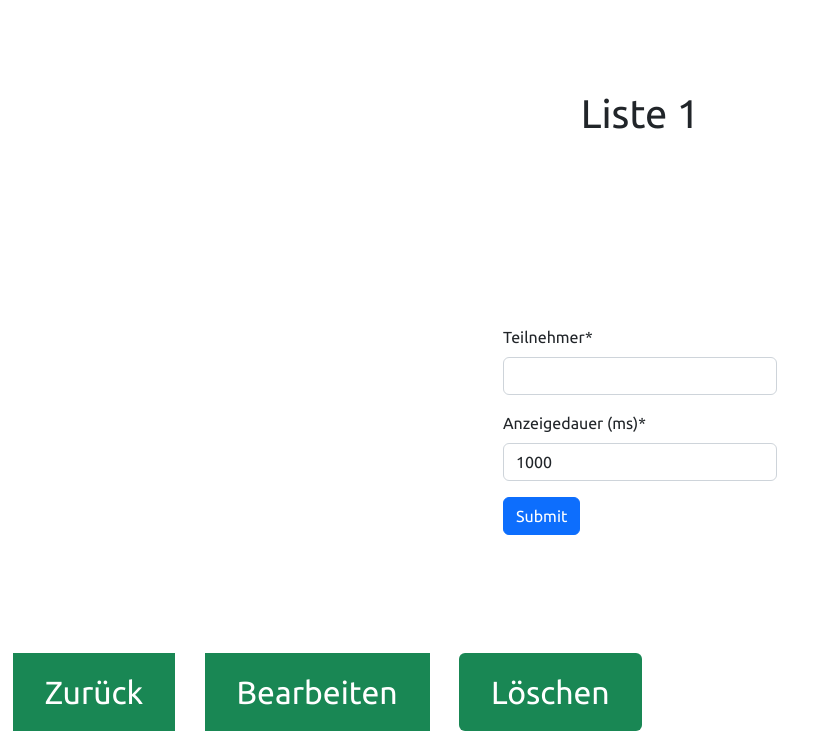
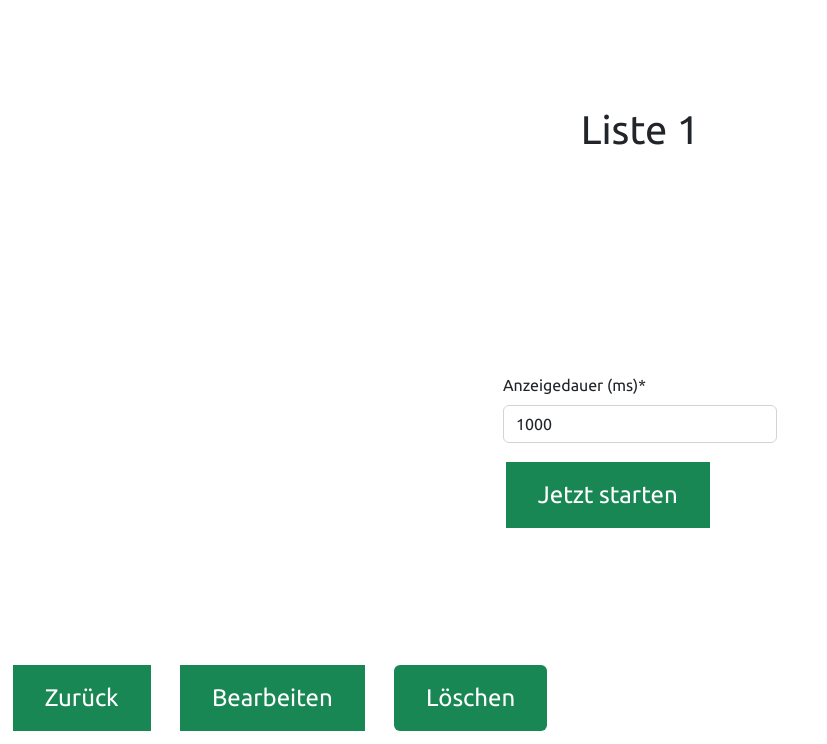
Before and after one commit to BVier/turbowords, a Django app: page /list/1 in a window 1280 px wide. Shown: the part 56-800 px from the top of the page, without its empty margins (0-827 px from the left). Run offline with Django 3.2, Linux system fonts and the light colour scheme; a user stored in the database is signed in; data comes from the database, SQL or seed files in the repository; both versions use the stored data as it was before the commit; style sheets or scripts are compiled from the project's sources; some libraries are stand-ins or nearby versions.

Commit message:
Simple Version

```diff
--- a/static_src/sass/main.scss
+++ b/static_src/sass/main.scss
@@ -52,7 +52,7 @@ body {
     text-align: center;
     text-decoration: none;
     display: inline-block;
-    font-size: 32px;
+    font-size: 24px;
     margin: 1%;
     &.list {
         border-radius: 20px;
--- a/wordlists/forms.py
+++ b/wordlists/forms.py
@@ -5,8 +5,6 @@ class TestForm(forms.Form):
     """Form to init test"""
     wordlist = forms.IntegerField(
         label='Wordlist', required=True, widget=forms.HiddenInput)
-    teilnehmer = forms.CharField(
-        label='Teilnehmer', max_length=100, required=True)
     duration = forms.IntegerField(
         label='Anzeigedauer (ms)', min_value=10, initial=1000, required=True)
 
--- a/wordlists/models.py
+++ b/wordlists/models.py
@@ -14,7 +14,6 @@ class Wordlist(models.Model):
 
 class Test(models.Model):
     wordlist = Wordlist
-    participant = models.CharField(max_length=60)
     duration = models.IntegerField()
     completed = models.BooleanField(default= False)
     word_count = models.IntegerField(default=0)
@@ -29,5 +28,5 @@ class Test(models.Model):
         return self.word_count >= len(self.shuffled_words.splitlines())
 
 class UserWordlists(models.Model):
-    user = models.ForeignKey(User, on_delete=models.DO_NOTHING)
+    user = models.ForeignKey(User, on_delete=models.CASCADE)
     wordlist = models.ForeignKey(Wordlist, related_name="filter", on_delete=models.CASCADE)
--- a/wordlists/templates/wordlists/wordlist.html
+++ b/wordlists/templates/wordlists/wordlist.html
@@ -5,7 +5,7 @@
     <form action="/start-test/" method="post">
         {% csrf_token %}
         {{ test_form|crispy }}
-        <button type="submit" class="btn btn-primary">Submit</button>
+        <button type="submit" class="button primary">Jetzt starten</button>
     </form>
 {% endblock content %}
 {% block footer %}
--- a/wordlists/views.py
+++ b/wordlists/views.py
@@ -69,7 +69,7 @@ def start_test(request):
         if form.is_valid():
             wordlist = get_object_or_404(Wordlist, pk=form['wordlist'].value())
             new_test = init_test(
-                wordlist, form['teilnehmer'].value(), form['duration'].value())
+                wordlist, form['duration'].value())
             print(new_test)
             new_test.save()
             context = {'word': new_test.next_word(), 'id': new_test.pk,
@@ -81,10 +81,9 @@ def start_test(request):
     return render(request, 'wordlists/wordlist.html', {start_test: form})
 
 
-def init_test(wordlist, participant, duration):
+def init_test(wordlist, duration):
     new_test = Test()
     new_test.wordlist = wordlist
-    new_test.participant = participant
     new_test.duration = duration
     words = wordlist.words.splitlines()
     shuffle(words)
```
Also changed, not shown: todo.md (+8 -0 lines), db.sqlite3, wordlists/migrations/0009_auto_20231205_1744.py (added).
